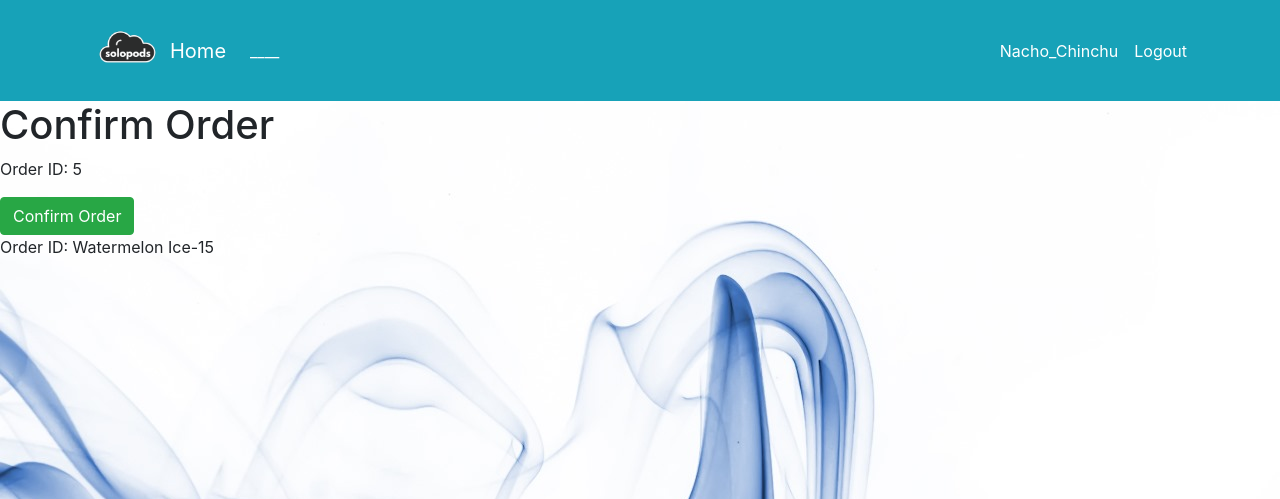
After one commit to gonzalopaul/proyecto-crm, a Django app: page /order/confirm/5/ in a window 1280 px wide. The commit adds this page. Shown: the top 499 px of the page. Run offline with Django 4.2, Linux system fonts and the light colour scheme; a user stored in the database is signed in; data comes from the database, SQL or seed files in the repository; both versions use the stored data as it was after the commit; some libraries are stand-ins or nearby versions.

Commit message:
Pair programming - G I K - Order confirmation

```diff
--- a/inventoryproject/dashboard/models.py
+++ b/inventoryproject/dashboard/models.py
@@ -40,3 +40,5 @@ class Order(models.Model):
 
     def __str__(self):
         return f'{self.product} ordered by {self.staff.username}'
+
+    confirmed = models.BooleanField(default=False)
--- a/inventoryproject/dashboard/urls.py
+++ b/inventoryproject/dashboard/urls.py
@@ -1,6 +1,7 @@
 from django.urls import path
 from . import views
 from .views import generate_pdf
+
 
 urlpatterns = [
     path('dashboard/', views.index, name='dashboard-index'),
@@ -12,4 +13,5 @@ urlpatterns = [
     path('product/update/<int:pk>/', views.product_update, name='dashboard-product-update'),
     path('order/', views.order, name='dashboard-order'),
     path('generate_pdf/', generate_pdf, name='generate_pdf'),
+    path('order/confirm/<int:pk>/', views.confirm_order, name='confirm-order'),
 ]
--- a/inventoryproject/dashboard/views.py
+++ b/inventoryproject/dashboard/views.py
@@ -5,17 +5,16 @@ from .models import Product, Order
 from .forms import ProductForm, OrderForm
 from django.contrib.auth.models import User
 from django.contrib import messages
-from django.shortcuts import render
 from datetime import datetime
 from django.http import HttpResponse
 from reportlab.pdfgen import canvas
-from django.shortcuts import render
 from django.http import HttpResponse
 from reportlab.pdfgen import canvas
 from reportlab.lib.pagesizes import letter
 from reportlab.lib import colors
-from reportlab.lib.styles import getSampleStyleSheet, ParagraphStyle
-from reportlab.platypus import SimpleDocTemplate, Paragraph, Spacer, Image,  SimpleDocTemplate, Table, TableStyle, Image
+from reportlab.platypus import Table, TableStyle, Image
+from django.shortcuts import get_object_or_404, redirect
+from django.http import HttpResponseBadRequest
 
 
 # Create your views here.
@@ -233,3 +232,29 @@ def order(request):
         'product_count': product_count,
     }
     return render(request, 'dashboard/order.html', context)
+
+@login_required
+def confirm_order(request, pk):
+    order = get_object_or_404(Order, id=pk)
+
+    if request.method == 'POST':
+        order.confirmed = True
+        order.save()
+
+        product = order.product
+        if order.order_quantity <= product.quantity:
+            product.quantity -= order.order_quantity
+            product.save()
+            messages.success(request, f'Order {order.id} has been confirmed successfully.')
+            return redirect('dashboard-order')
+        else:
+            return HttpResponseBadRequest("Not enough quantity in stock.")
+
+    elif request.method == 'GET':
+        # Aquí puedes manejar la lógica para mostrar detalles de la orden antes de confirmar
+        context = {
+            'order': order,
+        }
+        return render(request, 'dashboard/confirm_order.html', context)
+    else:
+        return HttpResponseBadRequest("Invalid request method")
--- /dev/null
+++ b/inventoryproject/templates/dashboard/confirm_order.html
@@ -0,0 +1,16 @@
+<!-- confirm_order.html -->
+{% extends 'partials/base.html' %}
+{% block title %} Confirm Page {% endblock %}
+{% load crispy_forms_tags %}
+
+{% block content %}
+    <h1>Confirm Order</h1>
+    <p>Order ID: {{ order.id }}</p>
+    <!-- Mostrar otros detalles de la orden según tu modelo -->
+
+    <form method="POST" action="{% url 'confirm-order' order.id %}">
+        {% csrf_token %}
+        <input type="submit" class="btn btn-success" value="Confirm Order">
+        <p>Order ID: {{ order.product }}</p>
+    </form>
+{% endblock %}
```
Also changed, not shown: inventoryproject/templates/dashboard/order.html (+9 -1 lines), inventoryproject/dashboard/migrations/0006_order_confirmed.py (added), inventoryproject/db.sqlite3.
